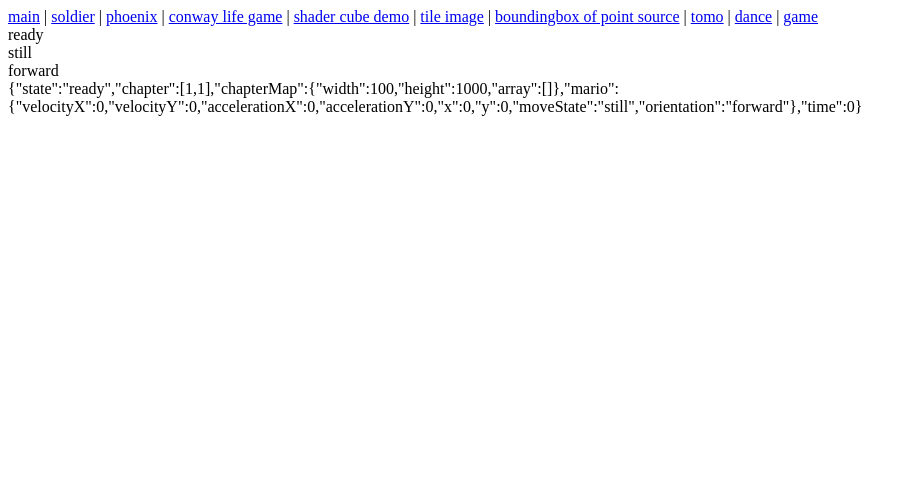
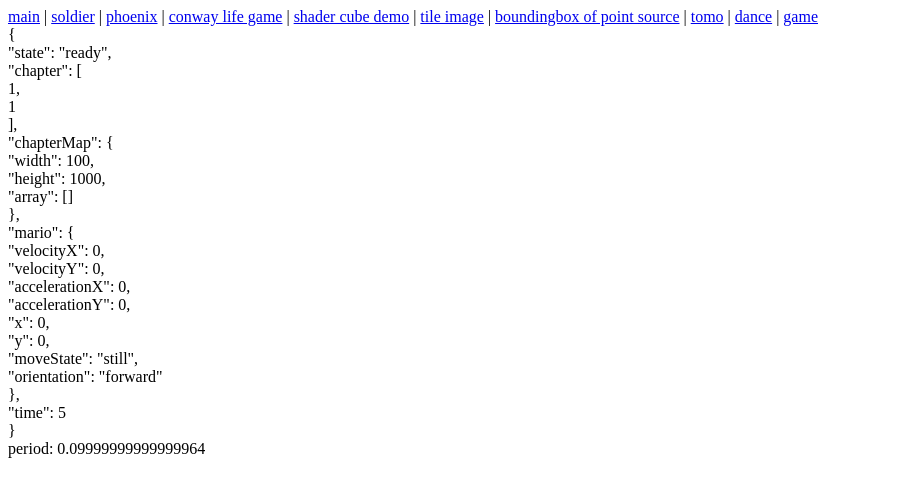
Before and after one commit to Vince-1/Run-run-stop, an Angular app: page /game in a window 1280 px wide. Shown: the top 496 px of the page, without its empty margins (0-915 px from the left). Built offline with nearby package versions, Linux system fonts and the light colour scheme.

Commit message:
buffer & none

```diff
--- a/src/app/game/game.component.html
+++ b/src/app/game/game.component.html
@@ -1,4 +1,2 @@
-<div>{{ game.state }}</div>
-<div>{{ game.mario.moveState }}</div>
-<div>{{ game.mario.orientation }}</div>
-<div>{{ gameJson }}</div>
+<div style="white-space: pre-line">{{ gameJson }}</div>
+<div>period: {{ period }}</div>
--- a/src/app/game/game.component.ts
+++ b/src/app/game/game.component.ts
@@ -1,5 +1,6 @@
 import { Component, OnInit } from '@angular/core';
 import { combineLatest, fromEvent, interval } from 'rxjs';
+import { buffer, scan } from 'rxjs/operators';
 import { initGame } from '../share/game';
 
 @Component({
@@ -9,57 +10,122 @@ import { initGame } from '../share/game';
 })
 export class GameComponent implements OnInit {
   game = initGame();
+  period = 0;
   get gameJson() {
-    return JSON.stringify({
+    return JSON.stringify(
+      {
         ...this.game,
         chapterMap: { ...this.game.chapterMap, array: [] },
-    });
+      },
+      null,
+      2
+    );
   }
 
   constructor() {}
 
   ngOnInit(): void {
-    combineLatest(fromEvent(window, 'keydown'), interval(100)).subscribe(
-      ([event, time]: [KeyboardEvent, number]) => {
+    // combineLatest(fromEvent(window, 'keydown'), interval(100)).
+    // subscribe(
+    //   ([event, time]: [KeyboardEvent, number]) => {
+    //     switch (true) {
+    //       case event.keyCode === 97:
+    //         this.gameInit();
+    //         break;
+    //       case event.keyCode === 98:
+    //         this.gameStart();
+    //         break;
+    //       case event.keyCode === 99:
+    //         this.gamePause();
+    //         break;
+    //       case event.keyCode === 100 ||
+    //         time === 600 ||
+    //         this.game.mario.x === 500:
+    //         this.gameOver();
+    //         break;
+    //       case event.keyCode === 65:
+    //         this.left();
+    //         break;
+    //       case event.keyCode === 68:
+    //         this.right();
+    //         break;
+    //       case event.keyCode === 87:
+    //         this.up();
+    //         break;
+    //       case event.keyCode === 83:
+    //         this.down();
+    //         break;
+    //     }
+    //     this.compute(time * 0.1);
+    //   },
+    //   (e) => console.error(e)
+    // );
+    // fromEvent(window, 'keydown').subscribe(
+    //   (x: KeyboardEvent) => console.log(x),
+    //   (e) => console.error(e)
+    // );
+    const time = interval(100);
+    fromEvent(window, 'keydown')
+      .pipe(
+        buffer(time),
+        scan(
+          (
+            account: { events: KeyboardEvent[]; time: number },
+            current: KeyboardEvent[]
+          ) => ({
+            events: current,
+            time: account.time + 1,
+          }),
+          { events: [], time: 0 }
+        )
+      )
+      .subscribe(
+        (k) => {
+          // if (events.length === 0) {
+          //   this.none();
+          // } else
           switch (true) {
-          case event.keyCode === 97:
+            case k.events.length === 0:
+              this.none();
+              break;
+            case k.events[0].keyCode === 97:
               this.gameInit();
               break;
-          case event.keyCode === 98:
+            case k.events[0].keyCode === 98:
               this.gameStart();
               break;
-          case event.keyCode === 99:
+            case k.events[0].keyCode === 99:
               this.gamePause();
               break;
-          case event.keyCode === 100 ||
-            time === 600 ||
+            case k.events[0].keyCode === 100 ||
+              k.time === 600 ||
               this.game.mario.x === 500:
               this.gameOver();
               break;
-          case event.keyCode === 65:
+            case k.events[0].keyCode === 65:
               this.left();
-            this.compute(time);
               break;
-          case event.keyCode === 68:
+            case k.events[0].keyCode === 68:
               this.right();
-            this.compute(time);
               break;
-          case event.keyCode === 87:
+            case k.events[0].keyCode === 87:
               this.up();
-            this.compute(time);
               break;
-          case event.keyCode === 83:
+            case k.events[0].keyCode === 83:
               this.down();
-            this.compute(time);
               break;
           }
+          this.compute(k.time * 0.1);
         },
         (e) => console.error(e)
       );
-    fromEvent(window, 'keydown').subscribe(
-      (x: KeyboardEvent) => console.log(x.keyCode),
-      (e) => console.error(e)
-    );
+
+    // fromEvent(window, 'keydown')
+    //   .pipe(buffer(interval(100)))
+    //   .subscribe(
+    //     (x) => console.log(x),
+    //     (e) => console.error(e)
+    //   );
   }
   gameInit() {
     this.game = initGame();
@@ -91,8 +157,18 @@ export class GameComponent implements OnInit {
   down() {
     this.game.mario.moveState = 'squatting';
   }
+  none() {
+    this.game.mario.accelerationX =
+      this.game.mario.velocityX > 0
+        ? -1
+        : this.game.mario.velocityX < 0
+        ? 1
+        : 0;
+    this.game.mario.accelerationY = this.game.mario.velocityY > 0 ? -1 : 0;
+  }
   compute(timeNow: number) {
     const period = timeNow - this.game.time;
+    this.period = period;
     this.game.mario.velocityX = this.game.mario.getVelocity(
       this.game.mario.accelerationX,
       period,
--- a/src/app/share/game.ts
+++ b/src/app/share/game.ts
@@ -45,12 +45,20 @@ export interface ChapterMap {
 export function getVelocity(
   acceleration: number,
   period: number,
-  originVelocity: number
+  originVelocity: number,
+  range: { min: number; max: number } = { min: -10, max: 10 }
 ) {
-  return originVelocity + acceleration * period;
+  const v = originVelocity + acceleration * period;
+  return Math.min(Math.max(v, range.min), range.max);
 }
-export function getMotion(velocity: number, period: number, origin: number) {
-  return origin + velocity * period;
+export function getMotion(
+  velocity: number,
+  period: number,
+  origin: number,
+  range: { min: number; max: number } = { min: 0, max: 1000 }
+) {
+  const m = origin + velocity * period;
+  return Math.min(Math.max(m, range.min), range.max);
 }
 
 export function initGame(): Game {
```
Lines whose indentation alone changed are shown as unchanged.
